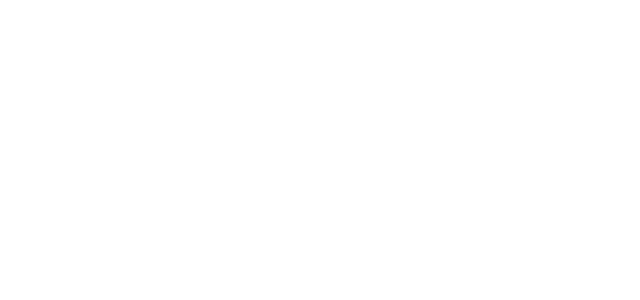
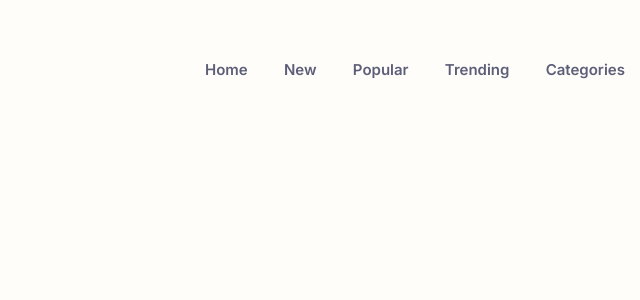
Before and after one commit to Fadili-Abderrahmane/news-homepage, a React (Create React App) app: page / in a window 1280 px wide. Shown: the top 300 px of the page, without its empty margins (640-1280 px from the left). Built offline with nearby package versions, Linux system fonts and the light colour scheme.

Commit message:
responsive navbar

```diff
--- a/src/app.tsx
+++ b/src/app.tsx
@@ -1,11 +1,14 @@
 import React from 'react';
 //global style
 import GlobalStyle from './global-style';
+import Navbar from './components/Navbar/navbar';
 
 const App: React.FC = () => {
 	return (
 		<>
 			<GlobalStyle />
+			{/* Navbar */}
+			<Navbar />
 		</>
 	);
 };
--- /dev/null
+++ b/src/components/Navbar/navbar.styles.ts
@@ -0,0 +1,91 @@
+import styled from 'styled-components';
+import { Container } from '../../global-style';
+
+export const Nav = styled.nav`
+	padding: 4rem 0 0.4rem;
+
+	@media screen and (max-width: 640px) {
+		padding: 2rem 0 0.4rem;
+	}
+`;
+
+export const Overlay = styled.div<{ $show: boolean }>`
+	width: 100%;
+	height: 100%;
+	background-color: rgba(0, 0, 0, 0.5);
+	position: fixed;
+	inset: 0;
+	display: ${({ $show }) => ($show ? 'block' : 'none')};
+`;
+
+export const NavLogo = styled.img``;
+
+export const NavContainer = styled(Container)`
+	display: flex;
+	justify-content: space-between;
+	align-items: center;
+`;
+
+export const NavWrapper = styled.div<{ $show: boolean }>`
+	@media screen and (max-width: 640px) {
+		position: fixed;
+		background-color: var(--off-white);
+		top: 0;
+		right: ${({ $show }) => ($show ? '0' : '-75%')};
+		height: 100vh;
+		width: 75%;
+		padding: 2rem;
+		transition: right linear 0.3s;
+	}
+`;
+
+export const IconMenu = styled.img`
+	display: none;
+	cursor: pointer;
+
+	@media screen and (max-width: 640px) {
+		display: block;
+	}
+`;
+
+export const IconClose = styled.img`
+	width: 30px;
+	cursor: pointer;
+	position: absolute;
+	right: 1rem;
+	top: 1rem;
+	display: none;
+
+	@media screen and (max-width: 640px) {
+		display: block;
+	}
+`;
+
+export const NavMenu = styled.ul`
+	display: flex;
+	width: 420px;
+	justify-content: space-between;
+	align-items: center;
+	list-style: none;
+
+	@media screen and (max-width: 640px) {
+		flex-direction: column;
+		width: initial;
+		align-items: stretch;
+		justify-content: space-between;
+		margin-top: 5rem;
+		height: 200px;
+	}
+`;
+
+export const MenuItem = styled.li``;
+
+export const MenuLink = styled.a`
+	color: var(--dark-grayish-blue);
+	text-decoration: none;
+	font-weight: 600;
+
+	@media screen and (max-width: 640px) {
+		color: var(--very-dark-blue);
+	}
+`;
--- /dev/null
+++ b/src/components/Navbar/navbar.tsx
@@ -0,0 +1,65 @@
+import React, { useState } from 'react';
+import {
+	IconClose,
+	IconMenu,
+	MenuItem,
+	MenuLink,
+	Nav,
+	NavContainer,
+	NavLogo,
+	NavMenu,
+	NavWrapper,
+	Overlay,
+} from './navbar.styles';
+
+const Navbar = () => {
+	const [show, setShow] = useState<boolean>(false);
+
+	//handle show
+	function showMenu() {
+		setShow(true);
+	}
+
+	//handle close
+	function closeMenu() {
+		setShow(false);
+	}
+
+	return (
+		<Nav>
+			<NavContainer>
+				<NavLogo src={require('../../assets/images/logo.svg').default} />
+				<IconMenu
+					onClick={showMenu}
+					src={require('../../assets/images/icon-menu.svg').default}
+				/>
+				<Overlay onClick={closeMenu} $show={show} />
+				<NavWrapper $show={show}>
+					<NavMenu>
+						<IconClose
+							onClick={closeMenu}
+							src={require('../../assets/images/icon-menu-close.svg').default}
+						/>
+						<MenuItem>
+							<MenuLink href='#'>Home</MenuLink>
+						</MenuItem>
+						<MenuItem>
+							<MenuLink href='#'>New</MenuLink>
+						</MenuItem>
+						<MenuItem>
+							<MenuLink href='#'>Popular</MenuLink>
+						</MenuItem>
+						<MenuItem>
+							<MenuLink href='#'>Trending</MenuLink>
+						</MenuItem>
+						<MenuItem>
+							<MenuLink href='#'>Categories</MenuLink>
+						</MenuItem>
+					</NavMenu>
+				</NavWrapper>
+			</NavContainer>
+		</Nav>
+	);
+};
+
+export default Navbar;
--- a/src/global-style.ts
+++ b/src/global-style.ts
@@ -28,6 +28,17 @@
       font-family: var(--font-family);
    }
 
+   body {
+      background-color: var(--off-white);
+   }
+
 `;
 
 export default GlobalStyle;
+
+export const Container = styled.div`
+	width: 100%;
+	max-width: 1400px;
+	margin: 0 auto;
+	padding: 0 1rem;
+`;
--- a/tsconfig.json
+++ b/tsconfig.json
@@ -14,7 +14,8 @@
 		"noImplicitAny": true,
 		"strictNullChecks": true,
 		"allowSyntheticDefaultImports": true,
-		"esModuleInterop": true
+		"esModuleInterop": true,
+		"allowImportingTsExtensions": false
 	},
 	"exclude": [
 		"node_modules",
```
